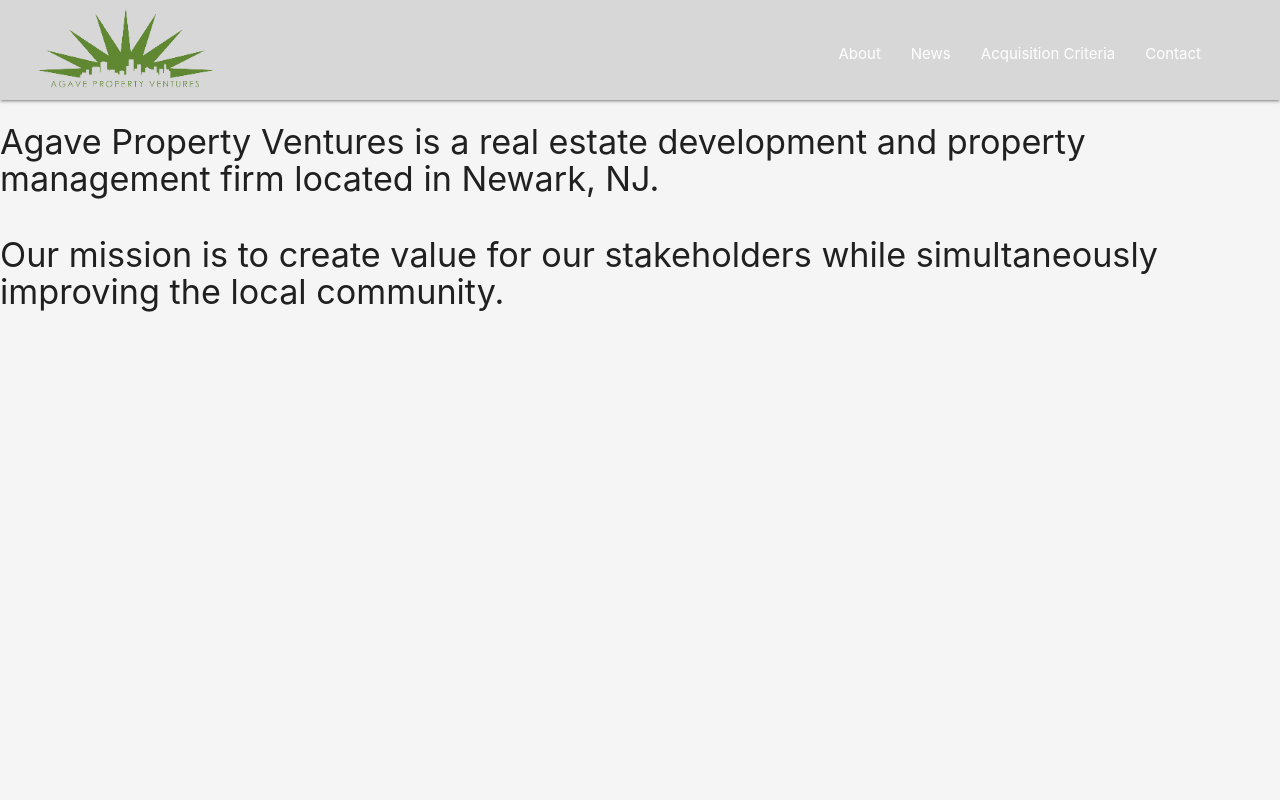
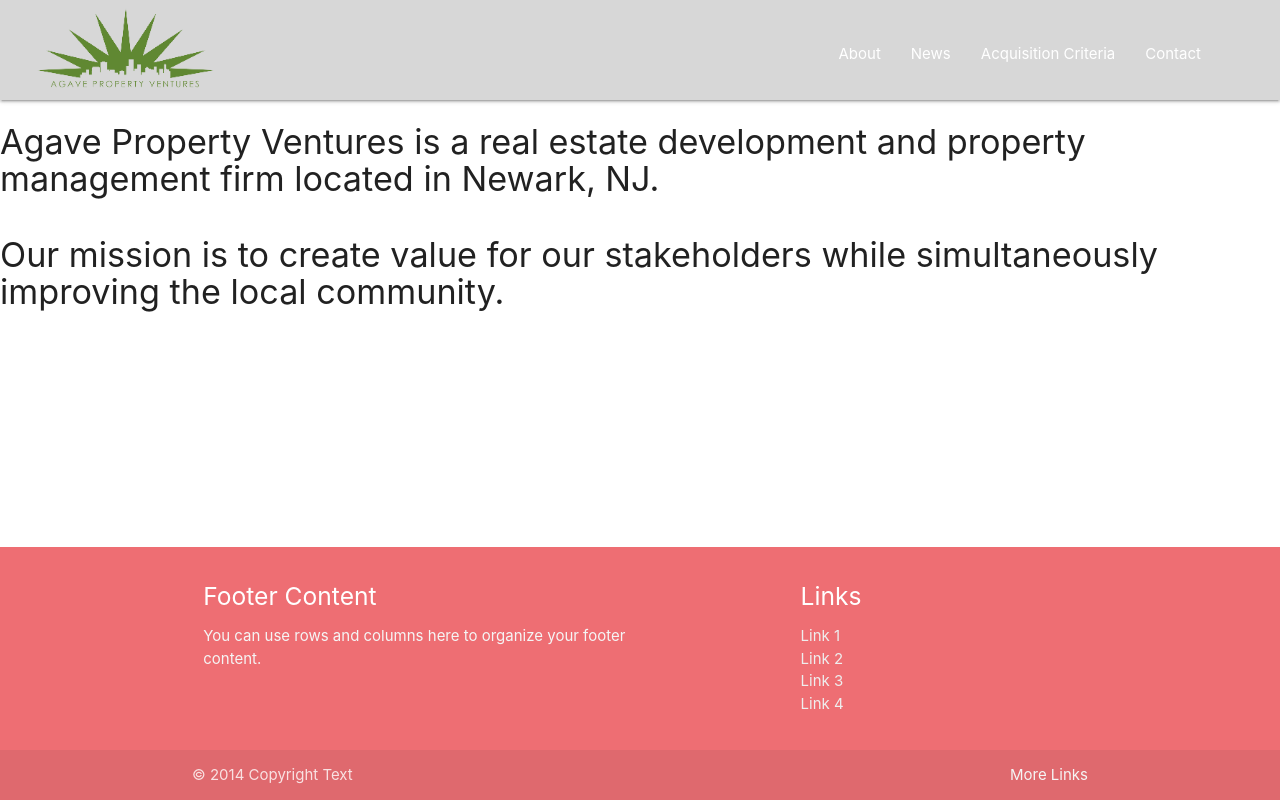
Before and after one commit to TheGreekCuban/agavepv, a React (Create React App) app in the folder client/: page / in a window 1280 px wide. Built offline with nearby package versions, Linux system fonts and the light colour scheme.

Commit message:
sticky footer working

```diff
--- a/client/public/index.html
+++ b/client/public/index.html
@@ -3,7 +3,7 @@
 
 <head>
   <meta charset="utf-8">
-  <meta name="viewport" content="width=device-width, initial-scale=1, shrink-to-fit=no">
+  <meta name="viewport" content="width=device-width, initial-scale=1, maximum-scale=1"/>
   <meta name="theme-color" content="#000000">
   <link rel="manifest" href="%PUBLIC_URL%/manifest.json">
   <link rel="shortcut icon" href="%PUBLIC_URL%/favicon.ico">
@@ -12,11 +12,7 @@
   <title>Agave Property Ventures</title>
 </head>
 
-<body>
-  <noscript>
-    You need to enable JavaScript to run this app.
-  </noscript>
-  <div id="root"></div>
+<body id="root">
   <script src="https://cdnjs.cloudflare.com/ajax/libs/materialize/1.0.0/js/materialize.min.js"></script>
 </body>
 
--- a/client/src/App.css
+++ b/client/src/App.css
@@ -1,6 +1,11 @@
-#root {
-    height: 100vh;
-    width: 100vw;
+body {
+    height: 100%;
     margin: 0;
-    background-color: whitesmoke;
+    display: flex;
+    min-height: 100vh;
+    flex-direction: column;
 }
+
+main {
+    flex: 1 0 auto;
+}
--- a/client/src/App.js
+++ b/client/src/App.js
@@ -3,18 +3,20 @@
 import Home from "./pages/Home";
 import NoMatch from "./pages/NoMatch";
 import Nav from "./components/Nav";
+import Footer from "./components/Footer"
 import "./App.css";
 
 function App() {
   return (
     <Router>
-      <div>
+      <>
         <Nav />
         <Switch>
           <Route exact path="/" component={Home} />
           <Route component={NoMatch} />
         </Switch>
-      </div>
+        <Footer />
+      </>
     </Router>
   );
 }
--- /dev/null
+++ b/client/src/components/Footer/index.js
@@ -0,0 +1,47 @@
+import React, { Component } from "react";
+import "./style.css";
+
+class Footer extends Component {
+
+  componentDidMount() {
+    const M = window.M
+    document.addEventListener('DOMContentLoaded', function() {
+      var elems = document.querySelectorAll('.sidenav');
+      M.Sidenav.init(elems, {});
+    });
+  }
+
+  render() {
+    return (
+        <footer className="page-footer">
+            <div className="container">
+                <div className="row">
+                    <div className="col l6 s12">
+                        <h5 className="white-text">Footer Content</h5>
+                        <p className="grey-text text-lighten-4">You can use rows and columns here to organize your footer content.
+                        </p>
+                    </div>
+                    <div className="col l4 offset-l2 s12">
+                        <h5 className="white-text">Links</h5>
+                        <ul>
+                            <li><a className="grey-text text-lighten-3" href="#!">Link 1</a></li>
+                            <li><a className="grey-text text-lighten-3" href="#!">Link 2</a></li>
+                            <li><a className="grey-text text-lighten-3" href="#!">Link 3</a></li>
+                            <li><a className="grey-text text-lighten-3" href="#!">Link 4</a></li>
+                        </ul>
+                    </div>
+                </div>
+            </div>
+            <div className="footer-copyright">
+                <div className="container">
+                    © 2014 Copyright Text
+                    <a className="grey-text text-lighten-4 right" href="#!">More Links</a>
+                </div>
+            </div>
+        </footer>
+
+    )
+  }
+}
+
+export default Footer;
--- a/client/src/components/Nav/index.js
+++ b/client/src/components/Nav/index.js
@@ -13,7 +13,7 @@
 
   render() {
     return (
-      <div>
+      <header>
         <nav>
         <div className="nav-wrapper">
           <a href="/" className="brand-logo"><img className="responsive-img" id="logo" src={Logo} alt="logo"/></a>
@@ -34,7 +34,7 @@
         <li><a href="/criteria">Acquisition Criteria</a></li>
         <li><a href="/contact">Contact</a></li>
       </ul>
-    </div>
+    </header>
     );
   }
 }
--- a/client/src/components/Nav/style.css
+++ b/client/src/components/Nav/style.css
@@ -15,14 +15,12 @@
 }
 
 @media only screen and (min-width: 768px) {
-
     nav {
         height: 100px;
     }
   }
 
   @media only screen and (min-width: 360px) and (max-width: 767px) {
-
     nav {
         height: 75px;
     }
--- a/client/src/pages/Home/index.js
+++ b/client/src/pages/Home/index.js
@@ -9,12 +9,14 @@
 
   render() {
     return (
+      <main>
         <h4>
           Agave Property Ventures is a real estate development and property management firm located in Newark, NJ.
           <br />
           <br />
           Our mission is to create value for our stakeholders while simultaneously improving the local community.
         </h4>
+      </main>
     );
   }
 }
--- a/client/src/pages/NoMatch/index.js
+++ b/client/src/pages/NoMatch/index.js
@@ -2,14 +2,14 @@
 
 function NoMatch() {
   return (
-    <div className="wrapper">
+    <main>
       <h1>404 Page Not Found</h1>
       <h1>
         <span role="img" aria-label="Face With Rolling Eyes Emoji">
           🙄
         </span>
       </h1>
-    </div>
+    </main>
   );
 }
 
```
Also changed, not shown: client/src/components/Footer/style.css (added).
